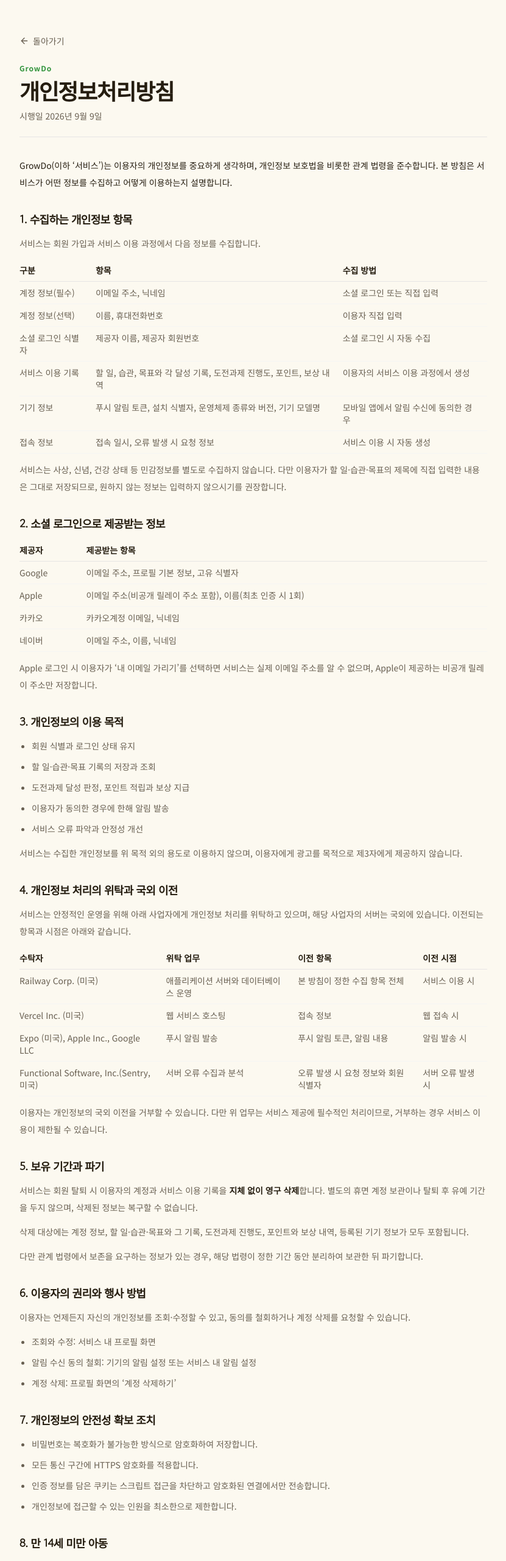
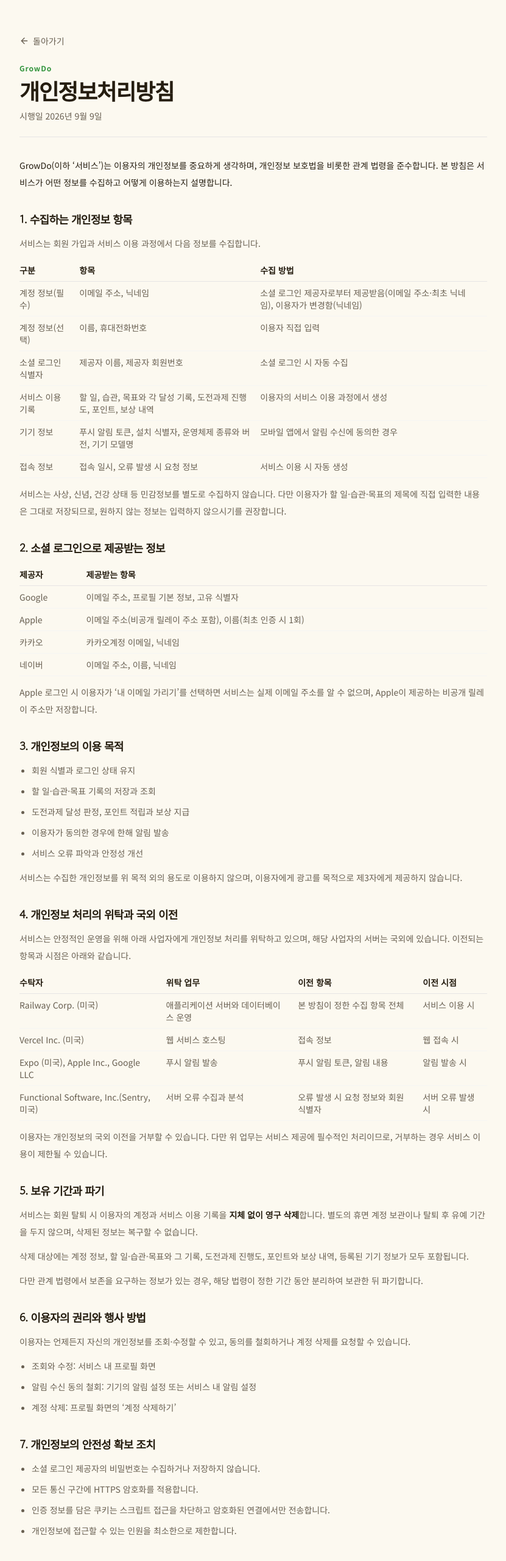
Before and after one commit to Librariann/todo-list, a Next.js app: page /privacy in a window 1280 px wide. Shown: the top 2560 px of the page at 61% size, without its empty margins (224-1055 px from the left). Built offline with nearby package versions, Linux system fonts and the light colour scheme.

Commit message:
edit privacy, terms contents

```diff
--- a/app/privacy/page.tsx
+++ b/app/privacy/page.tsx
@@ -22,7 +22,11 @@ export default function PrivacyPage() {
         <Table
           head={['구분', '항목', '수집 방법']}
           rows={[
-            ['계정 정보(필수)', '이메일 주소, 닉네임', '소셜 로그인 또는 직접 입력'],
+            [
+              '계정 정보(필수)',
+              '이메일 주소, 닉네임',
+              '소셜 로그인 제공자로부터 제공받음(이메일 주소·최초 닉네임), 이용자가 변경함(닉네임)',
+            ],
             ['계정 정보(선택)', '이름, 휴대전화번호', '이용자 직접 입력'],
             ['소셜 로그인 식별자', '제공자 이름, 제공자 회원번호', '소셜 로그인 시 자동 수집'],
             [
@@ -141,7 +145,7 @@ export default function PrivacyPage() {
 
       <Section heading="7. 개인정보의 안전성 확보 조치">
         <ul className="list-disc space-y-1.5 pl-5">
-          <li>비밀번호는 복호화가 불가능한 방식으로 암호화하여 저장합니다.</li>
+          <li>소셜 로그인 제공자의 비밀번호는 수집하거나 저장하지 않습니다.</li>
           <li>모든 통신 구간에 HTTPS 암호화를 적용합니다.</li>
           <li>인증 정보를 담은 쿠키는 스크립트 접근을 차단하고 암호화된 연결에서만 전송합니다.</li>
           <li>개인정보에 접근할 수 있는 인원을 최소한으로 제한합니다.</li>
--- a/app/terms/page.tsx
+++ b/app/terms/page.tsx
@@ -48,8 +48,8 @@ export default function TermsPage() {
 
       <Section heading="제4조 (회원 가입과 계정)">
         <p>
-          이용자는 소셜 로그인 또는 이메일 가입을 통해 회원이 됩니다. 만 14세 미만은 서비스를 이용할
-          수 없습니다.
+          회원 가입은 앱에서 제공하는 Google, Apple, 카카오, 네이버 소셜 로그인으로만 할 수
+          있습니다. 만 14세 미만은 서비스를 이용할 수 없습니다.
         </p>
         <p>
           이용자는 자신의 계정을 직접 관리할 책임이 있으며, 계정을 타인에게 양도하거나 대여할 수
```
